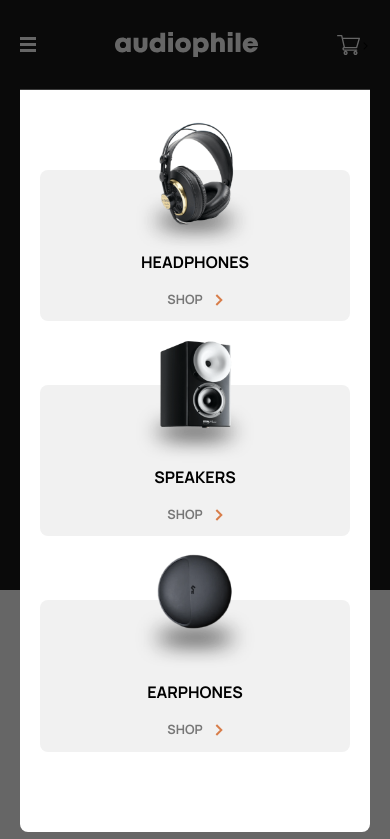
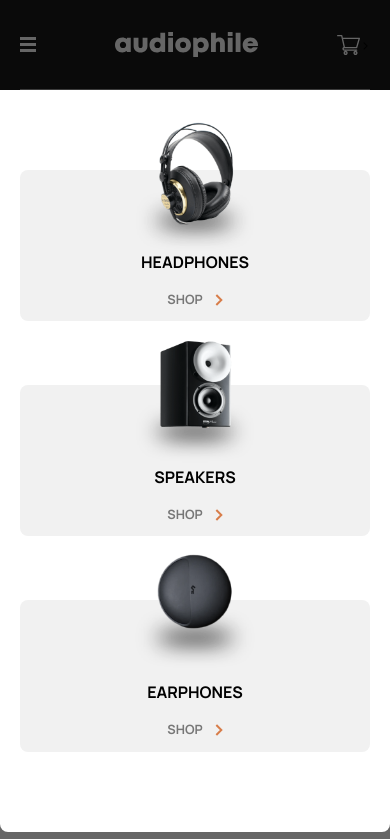
Before and after one commit to toriola998/Audiophile-ecommerce-v2, a Nuxt app: page / in a window 390 px wide. Shown: the top 839 px of the page. Built offline with nearby package versions, Linux system fonts and the light colour scheme.

Commit message:
UPDATE: updated mobile styles(2)

```diff
--- a/components/shared/NavBar.vue
+++ b/components/shared/NavBar.vue
@@ -22,21 +22,12 @@
         </div>
 
         <!--MOBILE NAV LINKS--->
-        <div class="nav-bar z-40 relative">
-            <SharedProductCategory class="bg-light absolute w-full right-0 left-0 rounded-b-lg"/>
+        <div class="md:hidden">
+            <div class="overlay"></div>
+            <SharedProductCategory class="bg-light absolute w-full right-0 left-0 rounded-b-lg z-50"/>
         </div>
     </nav>
 </template>
-
-<style scoped lang="scss">
-.nav-bar {
-    &::before {
-        background: rgba(0, 0, 0, 0.6);
-        @apply fixed top-0 left-0 right-0 bottom-0 h-full;
-        content: '',
-    }
-}
-</style>
 
 <script setup lang="ts">
 import { ref } from 'vue';
```
